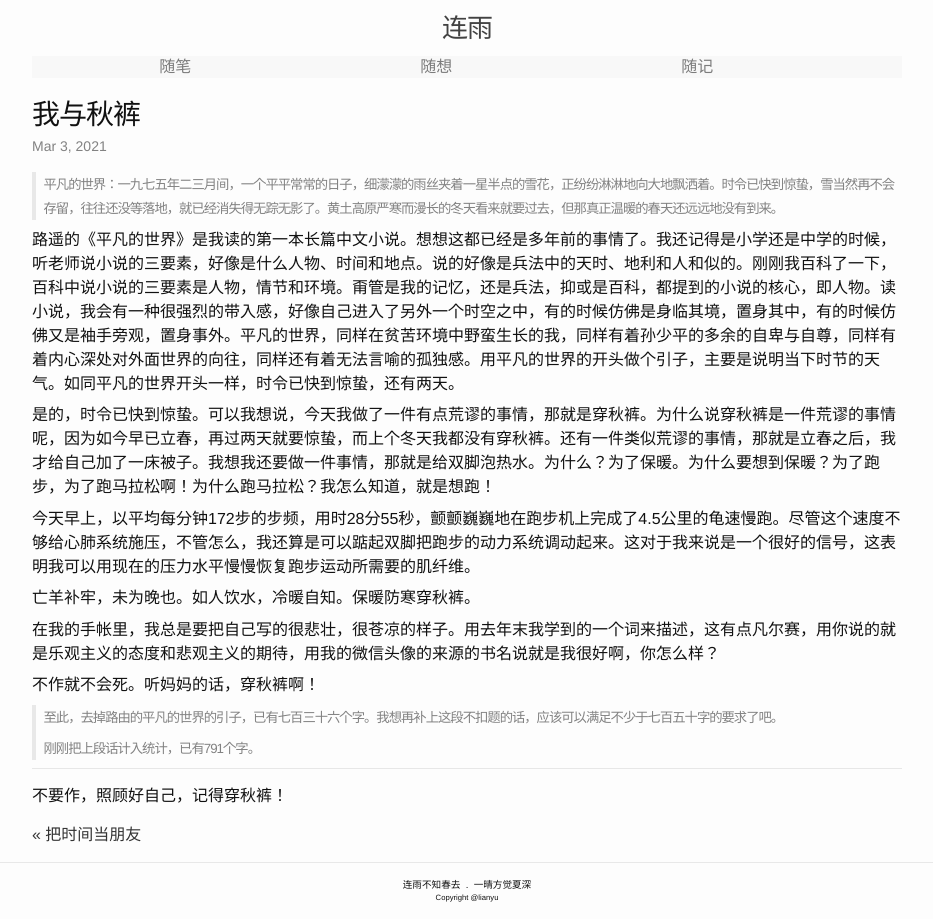
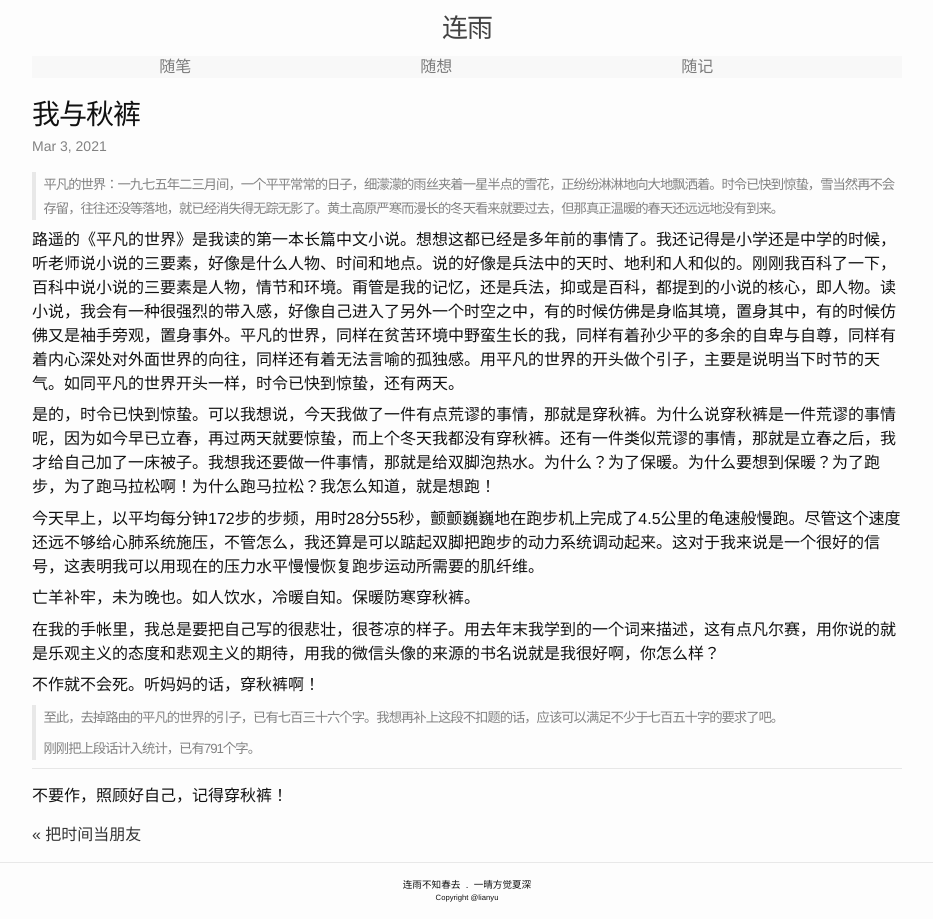
Before and after one commit to lianyu1115/lianyu, a Jekyll site: the page built from _essays/2021-03-03-我与秋裤.md, in a window 1280 px wide. Shown: the whole page, without its empty margins (173-1106 px from the left). Built offline with Jekyll 4.4.1, drawn with Linux system fonts in a browser that asks for light colours.

Commit message:
Update 2021-03-03-我与秋裤.md

```diff
--- a/_essays/2021-03-03-我与秋裤.md
+++ b/_essays/2021-03-03-我与秋裤.md
@@ -12,7 +12,7 @@ tags: ''
 
 是的，时令已快到惊蛰。可以我想说，今天我做了一件有点荒谬的事情，那就是穿秋裤。为什么说穿秋裤是一件荒谬的事情呢，因为如今早已立春，再过两天就要惊蛰，而上个冬天我都没有穿秋裤。还有一件类似荒谬的事情，那就是立春之后，我才给自己加了一床被子。我想我还要做一件事情，那就是给双脚泡热水。为什么？为了保暖。为什么要想到保暖？为了跑步，为了跑马拉松啊！为什么跑马拉松？我怎么知道，就是想跑！
 
-今天早上，以平均每分钟172步的步频，用时28分55秒，颤颤巍巍地在跑步机上完成了4.5公里的龟速慢跑。尽管这个速度不够给心肺系统施压，不管怎么，我还算是可以踮起双脚把跑步的动力系统调动起来。这对于我来说是一个很好的信号，这表明我可以用现在的压力水平慢慢恢复跑步运动所需要的肌纤维。
+今天早上，以平均每分钟172步的步频，用时28分55秒，颤颤巍巍地在跑步机上完成了4.5公里的龟速般慢跑。尽管这个速度还远不够给心肺系统施压，不管怎么，我还算是可以踮起双脚把跑步的动力系统调动起来。这对于我来说是一个很好的信号，这表明我可以用现在的压力水平慢慢恢复跑步运动所需要的肌纤维。
 
 亡羊补牢，未为晚也。如人饮水，冷暖自知。保暖防寒穿秋裤。
 
```
